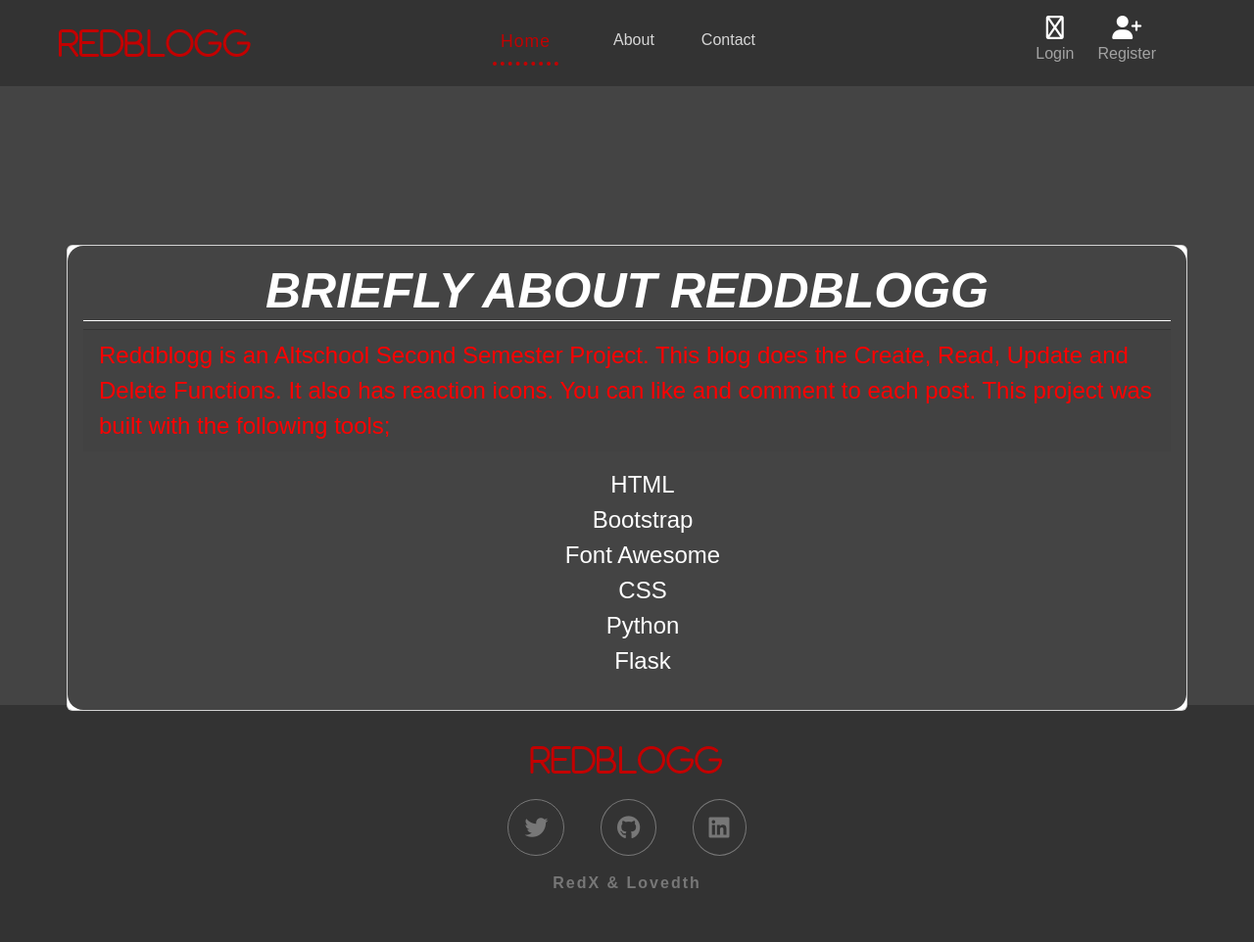
After one commit to Unique-Red/altschool_BE_SSEP, a Flask app: page /about in a window 1280 px wide. The commit adds this page. Shown: the whole page at 98% size. Run offline with Flask 3, Linux system fonts and the light colour scheme; some libraries are stand-ins or nearby versions.

```diff
--- a/blog/routes.py
+++ b/blog/routes.py
@@ -114,7 +114,7 @@ def edit(id):
     title_to_edit = Post.query.get_or_404(id)
     post_to_update = Post.query.get_or_404(id)
     if request.method == "POST":
-        title_to_edit = request.form.get("title")
+        title_to_edit.title = request.form.get("title")
         post_to_update.text = request.form.get("text")
         try:
             db.session.commit()
@@ -160,3 +160,7 @@ def delete_comment(comment_id):
         db.session.commit()
         flash("Comment deleted!", category="success")
         return redirect(url_for("home"))
+
+@app.route("/about")
+def about():
+    return render_template("about.html")
--- a/blog/static/style.css
+++ b/blog/static/style.css
@@ -231,3 +231,41 @@ a#name{
     font-weight: 600;
     letter-spacing: 2px;
 }
+.about{
+    height: 60vh;
+    padding: 10px;
+}
+.about .card{
+    width: 100%;
+}
+.card-body h2{
+    text-align: center;
+    color: #fff;
+    text-transform: uppercase;
+    font-style: italic;
+    font-weight: 800;
+    font-size: 50px;
+    border-bottom: #fff 1px solid;
+}
+
+.card-body p{
+    color: var(--accent-color);
+    font-size: 1.5rem;
+}
+
+.card-body ul{
+    color: #fff;
+    font-size: 1.5rem;
+    text-align: center;
+}
+.auth{
+    height: 50vh;
+    padding: 10px;
+}
+.auth a{
+    color:var(--accent-color);
+    text-transform: capitalize;
+    font-weight: 500;
+    letter-spacing: 1px;
+    font-size: 1.1rem;
+}
--- /dev/null
+++ b/blog/templates/about.html
@@ -0,0 +1,22 @@
+{% extends "base.html" %}
+{% block title %}
+About
+{% endblock %}
+{% block content %}
+<div class="about">
+  <div class="card">
+    <div class="card-body">
+      <h2 class="card-title">Briefly about Reddblogg</h2>
+      <p class="card-footer" style="color: red;">Reddblogg is an Altschool Second Semester Project. This blog does the Create, Read, Update and Delete Functions. It also has reaction icons. You can like and comment to each post. This project was built with the following tools;</p>
+      <ul>
+        <li class="list-group-item">HTML</li>
+        <li class="list-group-item">Bootstrap</li>
+        <li class="list-group-item">Font Awesome</li>
+        <li class="list-group-item">CSS</li>
+        <li class="list-group-item">Python </li>
+        <li class="list-group-item">Flask</li>
+      </ul>
+    </div>
+  </div>
+</div>
+{% endblock %}
--- a/blog/templates/base.html
+++ b/blog/templates/base.html
@@ -24,7 +24,7 @@
               <a class="nav-link active" aria-current="page" href="{{url_for('home')}}">Home</a>
             </li>
             <li class="nav-item">
-              <a class="nav-link" aria-current="page" href="#">About</a>
+              <a class="nav-link" aria-current="page" href="{{url_for('about')}}">About</a>
             </li>
             <li class="nav-item"></h6>
               <a class="nav-link" href="#">Contact</a>
--- a/blog/templates/create.html
+++ b/blog/templates/create.html
@@ -3,6 +3,7 @@
 Create
 {% endblock %}
 {% block content %}
+<div class="auth">
   <form method="POST" enctype="multipart/form-data">
     <div class="form-group">
       <label for="title">Title</label>
@@ -15,6 +16,7 @@ Create
     <br>
     <button type="submit" class="btn btn-danger">SUBMIT</button>
   </form>
+</div>
     {{ ckeditor.load(pkg_type="basic") }}
     {{ ckeditor.config(name='text') }}
 {% endblock %}
--- a/blog/templates/edit.html
+++ b/blog/templates/edit.html
@@ -3,10 +3,11 @@
 Edit
 {% endblock %}
 {% block content %}
+<div class="auth">
   <form method="POST" enctype="multipart/form-data">
     <div class="form-group">
       <label for="title">Title</label>
-      <input type="text" class="form-control" id="title" name="title" value="{{title_to_edit.text}}" maxlength="200" required>
+      <input type="text" class="form-control" id="title" name="title" value="{{title_to_edit.title}}" maxlength="200" required>
     </div>
     <br>
     <div class="form-group">
@@ -15,6 +16,7 @@ Edit
     <br>
     <button type="submit" class="btn btn-danger">UPDATE</button>
   </form>
+</div>
     {{ ckeditor.load(pkg_type="basic") }}
     {{ ckeditor.config(name='text') }}
 {% endblock %}
--- a/blog/templates/login.html
+++ b/blog/templates/login.html
@@ -4,6 +4,7 @@ Login
 {% endblock %}
 
 {% block content %}
+<div class="auth">
     <form method="post">
         <div class="row">
             <div class="col-12">
@@ -33,6 +34,6 @@ Login
             </div>
             <h5 style="color: white; text-align: right;">No Account yet? <a href="{{url_for('signup')}}">Signup</a></h5>
         </div>
-
     </form>
+</div>
 {% endblock %}
--- a/blog/templates/register.html
+++ b/blog/templates/register.html
@@ -4,6 +4,7 @@ Register
 {% endblock %}
 
 {% block content %}
+<div class="auth">
     <form method="post">
         <div class="row">
             <div class="col-12">
@@ -59,6 +60,6 @@ Register
             <h5 style="color: white; text-align: right;">Already have an account? <a href="{{url_for('login')}}">Login</a></h5>
             </div>
         </div>
-
     </form>
+</div>
 {% endblock %}
```
Also changed, not shown: blog/blog.sqlite. Lines whose indentation alone changed are shown as unchanged.
